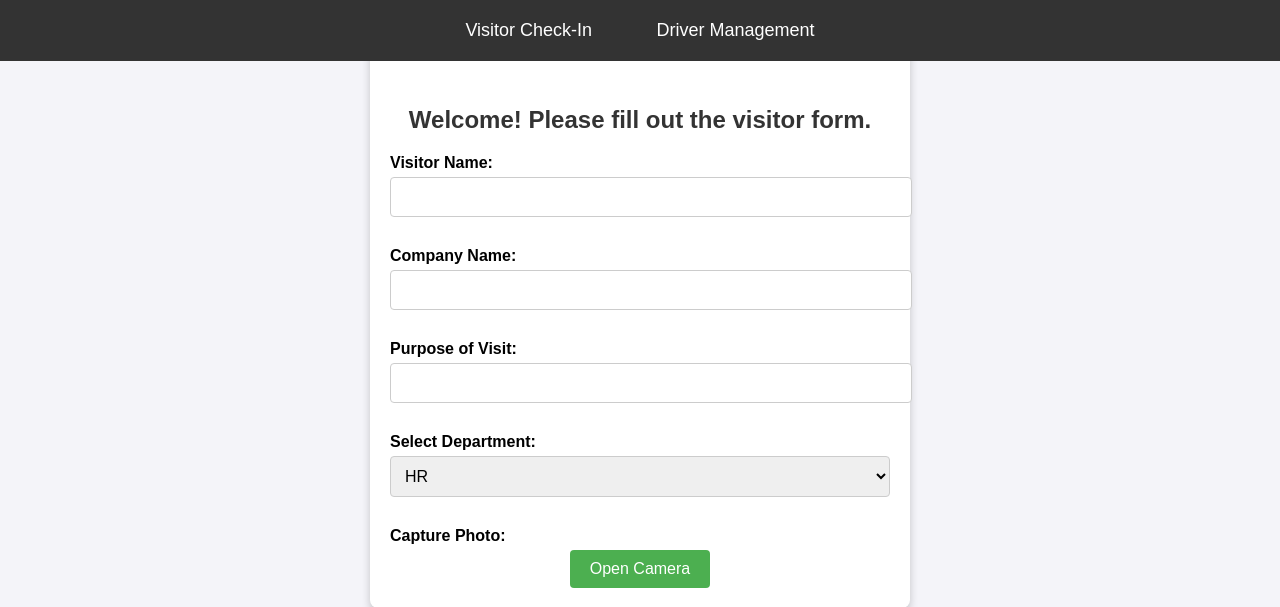
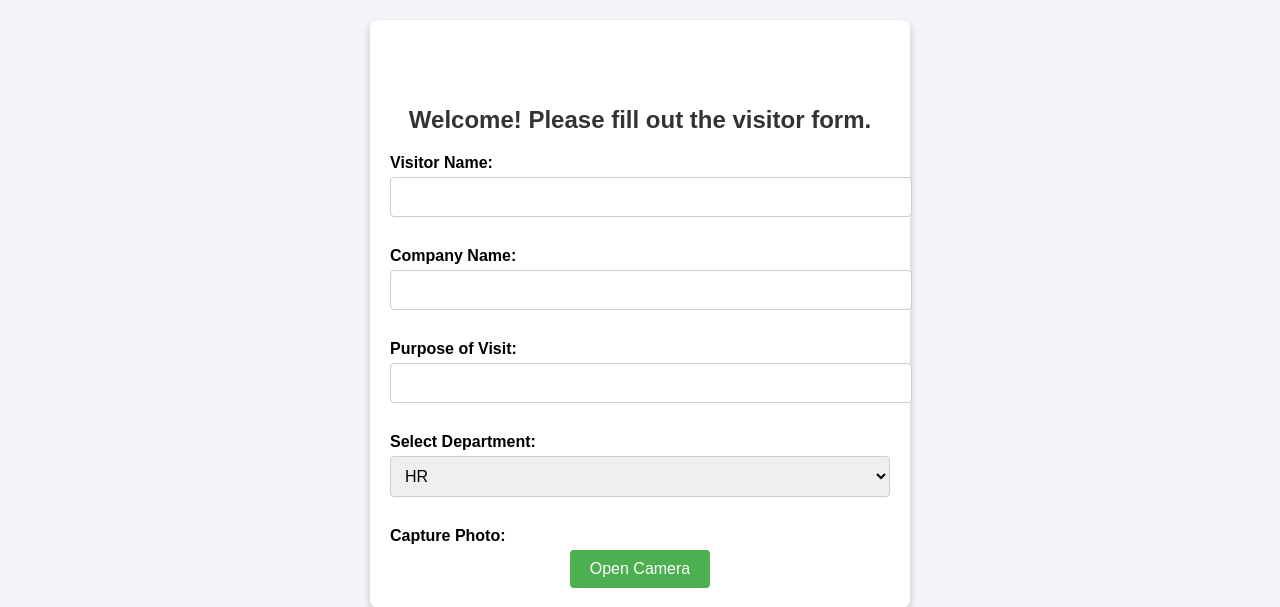
Before and after one commit to revigor/visitor-alert, a Flask app: page / in a window 1280 px wide. Shown: the top 607 px of the page. Run offline with Flask 3, Linux system fonts and the light colour scheme.

Commit message:
Remov Nav bar

```diff
--- a/templates/drivers.html
+++ b/templates/drivers.html
@@ -8,10 +8,7 @@
     <script src="https://unpkg.com/html5-qrcode" type="text/javascript"></script>
 </head>
 
-<nav>
-    <a href="/">Visitor Check-In</a>
-    <a href="/drivers">Driver Management</a>
-</nav>
+<!--Nav removed, adjust CSS-->
 
 <body>
     <div class="container">
--- a/templates/index.html
+++ b/templates/index.html
@@ -7,10 +7,7 @@
     <link rel="stylesheet" href="{{ url_for('static', filename='styles.css') }}">
 </head>
 
-<nav>
-    <a href="/">Visitor Check-In</a>
-    <a href="/drivers">Driver Management</a>
-</nav>
+<!--Nav removed, adjust CSS-->
 
 <body>
     <div class="container">
```
Also changed, not shown: instance/warehouse.db.
